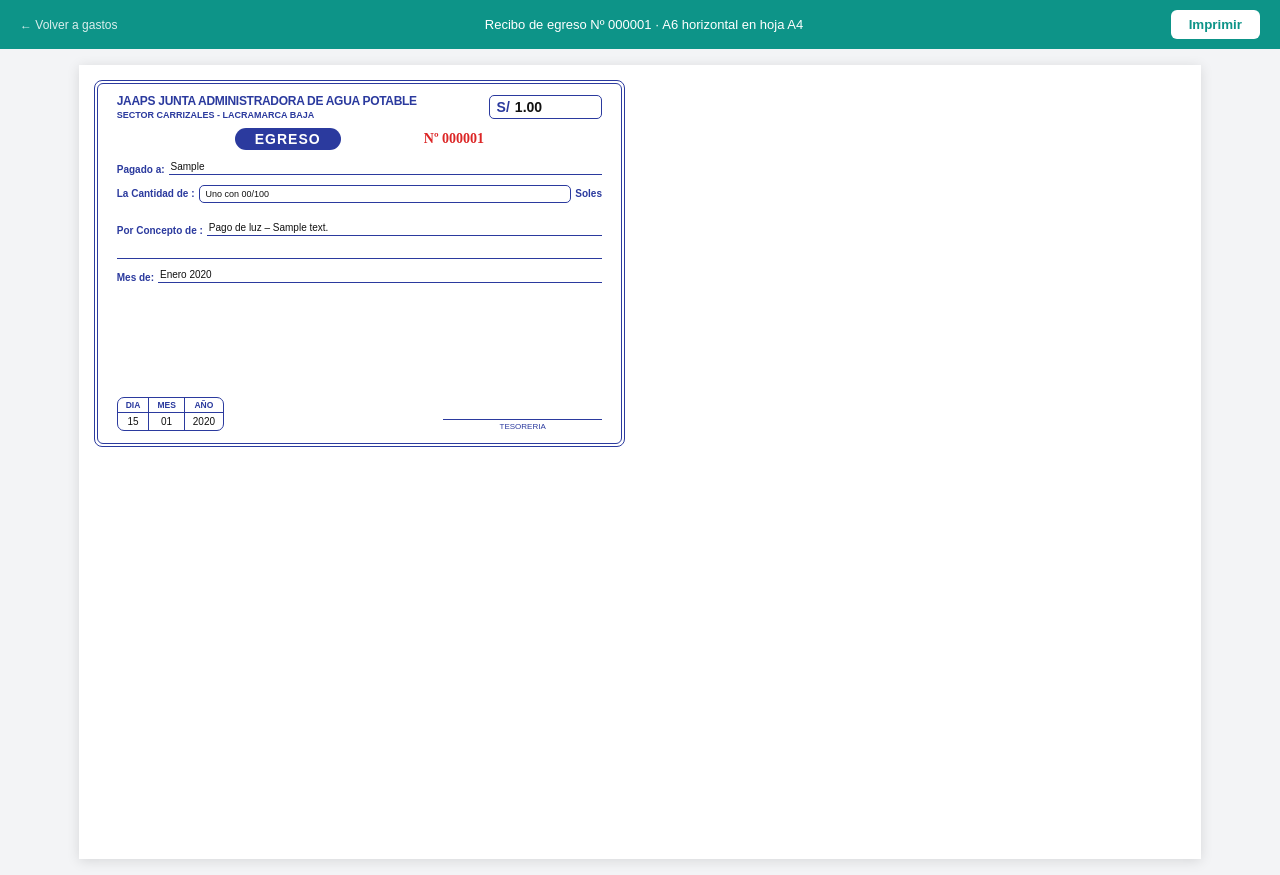
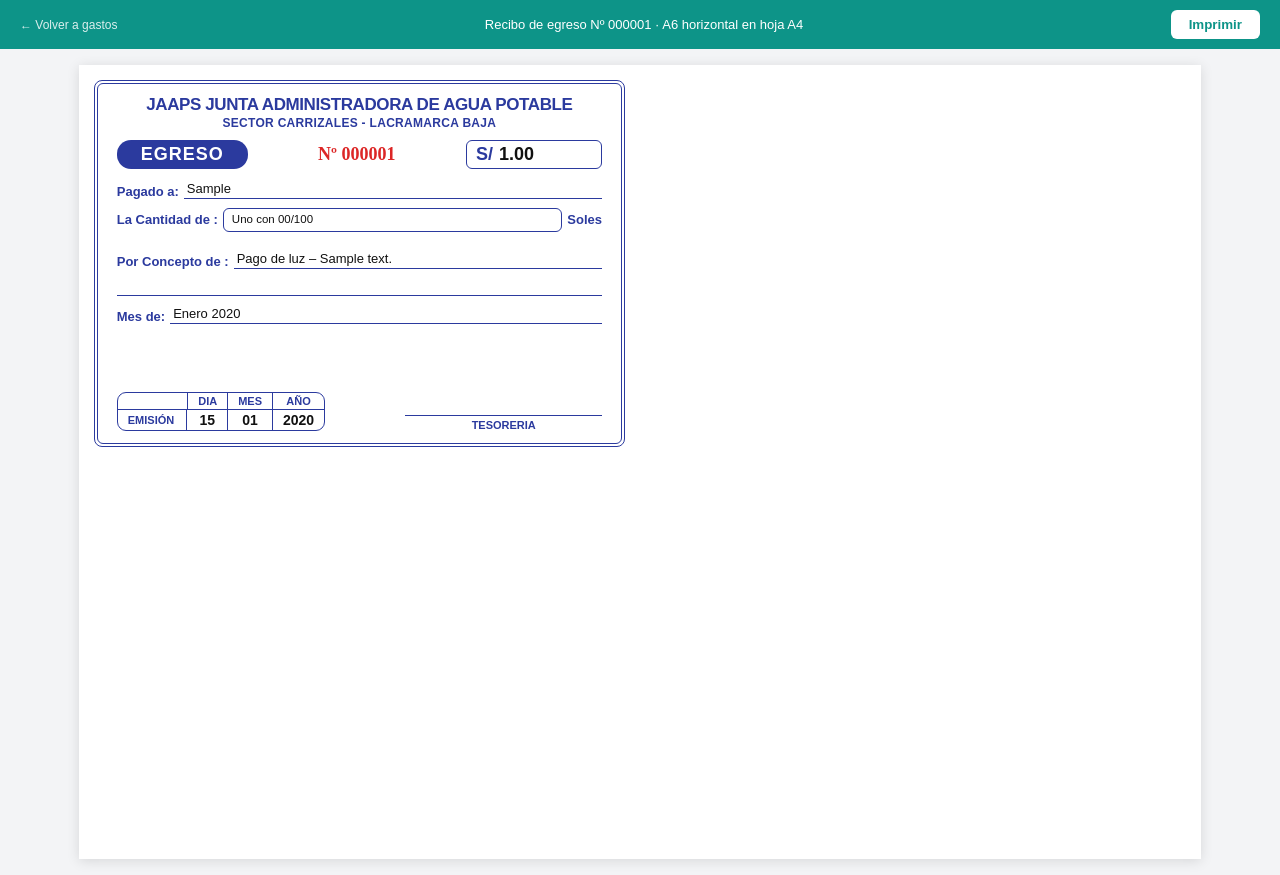
Before and after one commit to harlec/jaaps, a PHP site: page /jaaps/gastos/recibo.php?id=1 in a window 1280 px wide. Run offline with PHP 8.4, Linux system fonts and the light colour scheme; a user stored in the database is signed in; data comes from the database, SQL or seed files in the repository; tables that the repository leaves empty hold one stand-in row (values such as "Sample post").

Commit message:
zonas y 2x

```diff
--- a/includes/recibo.php
+++ b/includes/recibo.php
@@ -64,39 +64,39 @@ function reciboCss(): string
     .marco { height: 100%; border: 1.5px solid #2b3a9e; border-radius: 8px; padding: 2px; }
     .marco-int { height: 100%; border: 1px solid #2b3a9e; border-radius: 6px; padding: 3mm 5mm 3mm; display: flex; flex-direction: column; }
 
-    .top { display: flex; justify-content: space-between; align-items: flex-start; gap: 4mm; }
-    .cab { line-height: 1.15; }
-    .cab h1 { font-size: 12px; font-weight: 900; letter-spacing: -.3px; }
-    .cab p  { font-size: 9px; font-weight: bold; margin-top: 1px; }
-    .soles-box { min-width: 30mm; border: 1.5px solid #2b3a9e; border-radius: 5px; padding: 3px 7px; font-size: 14px; font-weight: bold; display: flex; gap: 5px; color: #111; }
+    .cab { text-align: center; line-height: 1.15; }
+    .cab h1 { font-size: 17px; font-weight: 900; letter-spacing: -.4px; }
+    .cab p  { font-size: 12px; font-weight: bold; margin-top: 2px; letter-spacing: .3px; }
+
+    .fila-titulo { display: flex; align-items: center; justify-content: space-between; margin: 2.5mm 0 3mm; }
+    .pill { background: #2b3a9e; color: #fff; font-weight: bold; font-size: 18px; letter-spacing: 1px; padding: 4px 24px; border-radius: 14px; }
+    .numero { color: #dc2626; font-family: 'Times New Roman', serif; font-size: 18px; font-weight: bold; }
+    .soles-box { min-width: 36mm; border: 1.5px solid #2b3a9e; border-radius: 6px; padding: 3px 9px; font-size: 18px; font-weight: bold; display: flex; gap: 6px; color: #111; }
     .soles-box b { color: #2b3a9e; }
 
-    .fila-titulo { display: flex; align-items: center; justify-content: center; gap: 22mm; margin: 2mm 0 3mm; }
-    .pill { background: #2b3a9e; color: #fff; font-weight: bold; font-size: 14px; letter-spacing: 1px; padding: 3px 20px; border-radius: 11px; }
-    .numero { color: #dc2626; font-family: 'Times New Roman', serif; font-size: 14px; font-weight: bold; }
-
-    .linea { display: flex; align-items: flex-end; gap: 4px; margin-bottom: 2.5mm; font-size: 10px; }
+    .linea { display: flex; align-items: flex-end; gap: 5px; margin-bottom: 2.5mm; font-size: 13px; }
     .linea .et { font-weight: 600; white-space: nowrap; }
-    .linea .val { flex: 1; border-bottom: 1px solid #2b3a9e; min-height: 14px; padding: 0 2px 1px; color: #111; font-size: 10px; }
+    .linea .val { flex: 1; border-bottom: 1px solid #2b3a9e; min-height: 18px; padding: 0 3px 1px; color: #111; font-size: 13px; }
+    .linea .val.corto { flex: 0 0 auto; min-width: 38mm; }
     .linea.lineas2 { display: block; }
     .linea.lineas2 .val { display: block; margin-top: 2.5mm; }
-    .linea.lineas2 .head { display: flex; align-items: flex-end; gap: 4px; }
+    .linea.lineas2 .head { display: flex; align-items: flex-end; gap: 5px; }
 
-    .cantidad { display: flex; align-items: center; gap: 4px; margin-bottom: 2.5mm; font-size: 10px; }
+    .cantidad { display: flex; align-items: center; gap: 5px; margin-bottom: 2.5mm; font-size: 13px; }
     .cantidad .et { font-weight: 600; white-space: nowrap; }
-    .cantidad .val { flex: 1; border: 1px solid #2b3a9e; border-radius: 5px; padding: 3px 6px; color: #111; font-size: 9px; min-height: 18px; }
+    .cantidad .val { flex: 1; border: 1px solid #2b3a9e; border-radius: 6px; padding: 4px 8px; color: #111; font-size: 11.5px; min-height: 24px; }
 
     .pie { margin-top: auto; display: flex; justify-content: space-between; align-items: flex-end; gap: 5mm; }
-    .izq { display: flex; align-items: flex-end; gap: 4mm; }
-    .venc { font-size: 8.5px; color: #111; }
-    .venc b { color: #2b3a9e; }
-    .fecha { border: 1.2px solid #2b3a9e; border-radius: 7px; border-collapse: separate; border-spacing: 0; text-align: center; font-size: 8.5px; }
-    .fecha th, .fecha td { padding: 2px 8px; }
-    .fecha th { border-bottom: 1.2px solid #2b3a9e; font-weight: 900; }
-    .fecha td { color: #111; font-size: 10px; height: 17px; }
-    .fecha th + th, .fecha td + td { border-left: 1.2px solid #2b3a9e; }
-    .firma { width: 42mm; text-align: center; font-size: 8px; }
-    .firma div { border-top: 1px solid #2b3a9e; margin-bottom: 2px; }
+    .fechas { border: 1.5px solid #2b3a9e; border-radius: 9px; border-collapse: separate; border-spacing: 0; text-align: center; font-size: 11px; }
+    .fechas th, .fechas td { padding: 2px 10px; }
+    .fechas thead th { border-bottom: 1.5px solid #2b3a9e; font-weight: 900; }
+    .fechas tbody th { text-align: left; font-weight: 900; border-right: 1.5px solid #2b3a9e; padding-right: 12px; }
+    .fechas tbody tr + tr > * { border-top: 1px solid #2b3a9e; }
+    .fechas td { color: #111; font-size: 14px; font-weight: bold; }
+    .fechas td + td, .fechas thead th + th { border-left: 1px solid #2b3a9e; }
+    .fechas td.venc { color: #b91c1c; }
+    .firma { width: 52mm; text-align: center; font-size: 11px; font-weight: 600; }
+    .firma div { border-top: 1px solid #2b3a9e; margin-bottom: 3px; }
 
     @media print {
       body { background: #fff; }
@@ -120,7 +120,7 @@ function renderRecibos(array $recibos): void
 /**
  * Dibuja un recibo con el formato del talonario.
  * $r: titulo (INGRESO/EGRESO), etiqueta (Recibí del Sr. / Pagado a), numero, nombre,
- *     monto, concepto, mes, fecha (Y-m-d), vencimiento (Y-m-d|null)
+ *     monto, concepto, mes, sector (opcional), fecha (Y-m-d), vencimiento (Y-m-d|null)
  */
 function renderRecibo(array $r): void
 {
@@ -128,17 +128,15 @@ function renderRecibo(array $r): void
     $monto = (float)$r['monto'];
     ?>
 <div class="recibo"><div class="marco"><div class="marco-int">
-  <div class="top">
-    <div class="cab">
-      <h1>JAAPS JUNTA ADMINISTRADORA DE AGUA POTABLE</h1>
-      <p>SECTOR CARRIZALES - LACRAMARCA BAJA</p>
-    </div>
-    <div class="soles-box"><b>S/</b><span><?= number_format($monto, 2) ?></span></div>
+  <div class="cab">
+    <h1>JAAPS JUNTA ADMINISTRADORA DE AGUA POTABLE</h1>
+    <p>SECTOR CARRIZALES - LACRAMARCA BAJA</p>
   </div>
 
   <div class="fila-titulo">
     <span class="pill"><?= e($r['titulo']) ?></span>
     <span class="numero"><?= $r['numero'] !== '' ? 'Nº ' . e($r['numero']) : '' ?></span>
+    <div class="soles-box"><b>S/</b><span><?= number_format($monto, 2) ?></span></div>
   </div>
 
   <div class="linea"><span class="et"><?= e($r['etiqueta']) ?></span><span class="val"><?= e($r['nombre']) ?></span></div>
@@ -150,18 +148,23 @@ function renderRecibo(array $r): void
     <span class="val">&nbsp;</span>
   </div>
 
-  <div class="linea"><span class="et">Mes de:</span><span class="val"><?= e($r['mes']) ?></span></div>
+  <div class="linea">
+    <span class="et">Mes de:</span><span class="val"><?= e($r['mes']) ?></span>
+    <?php if (!empty($r['sector'])): ?>
+      <span class="et">Sector:</span><span class="val corto"><?= e($r['sector']) ?></span>
+    <?php endif; ?>
+  </div>
 
   <div class="pie">
-    <div class="izq">
-      <?php if (!empty($r['vencimiento'])): ?>
-        <div class="venc"><b>Vence:</b> <?= date('d/m/Y', strtotime($r['vencimiento'])) ?></div>
-      <?php endif; ?>
-      <table class="fecha">
-        <tr><th>DIA</th><th>MES</th><th>AÑO</th></tr>
-        <tr><td><?= date('d', $ts) ?></td><td><?= date('m', $ts) ?></td><td><?= date('Y', $ts) ?></td></tr>
-      </table>
-    </div>
+    <table class="fechas">
+      <thead><tr><th></th><th>DIA</th><th>MES</th><th>AÑO</th></tr></thead>
+      <tbody>
+        <tr><th>EMISIÓN</th><td><?= date('d', $ts) ?></td><td><?= date('m', $ts) ?></td><td><?= date('Y', $ts) ?></td></tr>
+        <?php if (!empty($r['vencimiento'])): $tv = strtotime($r['vencimiento']); ?>
+        <tr><th>VENCE</th><td class="venc"><?= date('d', $tv) ?></td><td class="venc"><?= date('m', $tv) ?></td><td class="venc"><?= date('Y', $tv) ?></td></tr>
+        <?php endif; ?>
+      </tbody>
+    </table>
     <div class="firma"><div></div>TESORERIA</div>
   </div>
 </div></div></div>
--- a/recibos/imprimir.php
+++ b/recibos/imprimir.php
@@ -36,7 +36,7 @@ if ($soloDeud) {
     $params[] = $periodoId;
 }
 $stmt = $pdo->prepare("
-    SELECT a.codigo, a.nombres, a.apellidos
+    SELECT a.codigo, a.nombres, a.apellidos, a.zona
     FROM abonados a
     WHERE " . implode(' AND ', $where) . "
     ORDER BY a.zona, a.apellidos, a.nombres
@@ -72,6 +72,7 @@ foreach ($abonados as $i => $a) {
         'monto'       => $monto,
         'concepto'    => $concepto,
         'mes'         => $mes,
+        'sector'      => ZONAS[$a['zona']] ?? $a['zona'],
         'fecha'       => $emision,
         'vencimiento' => $venc,
     ];
```
